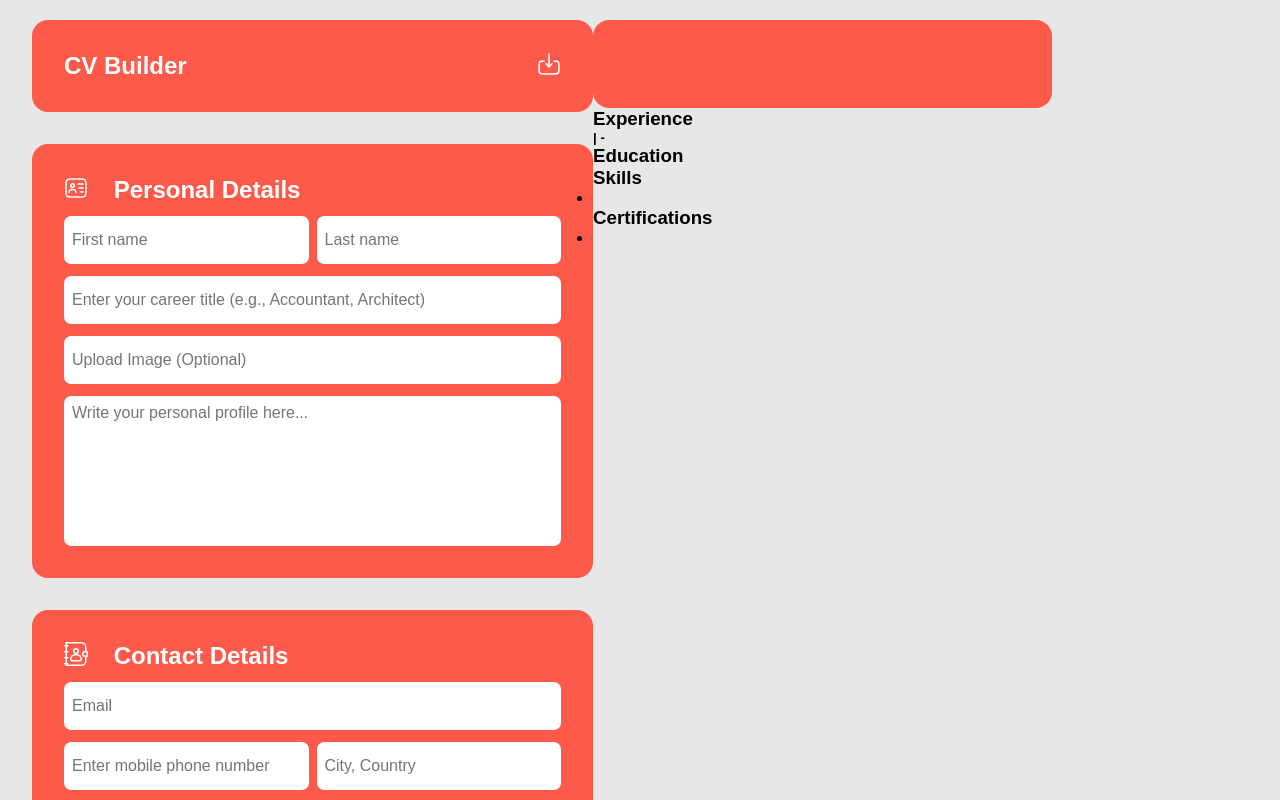
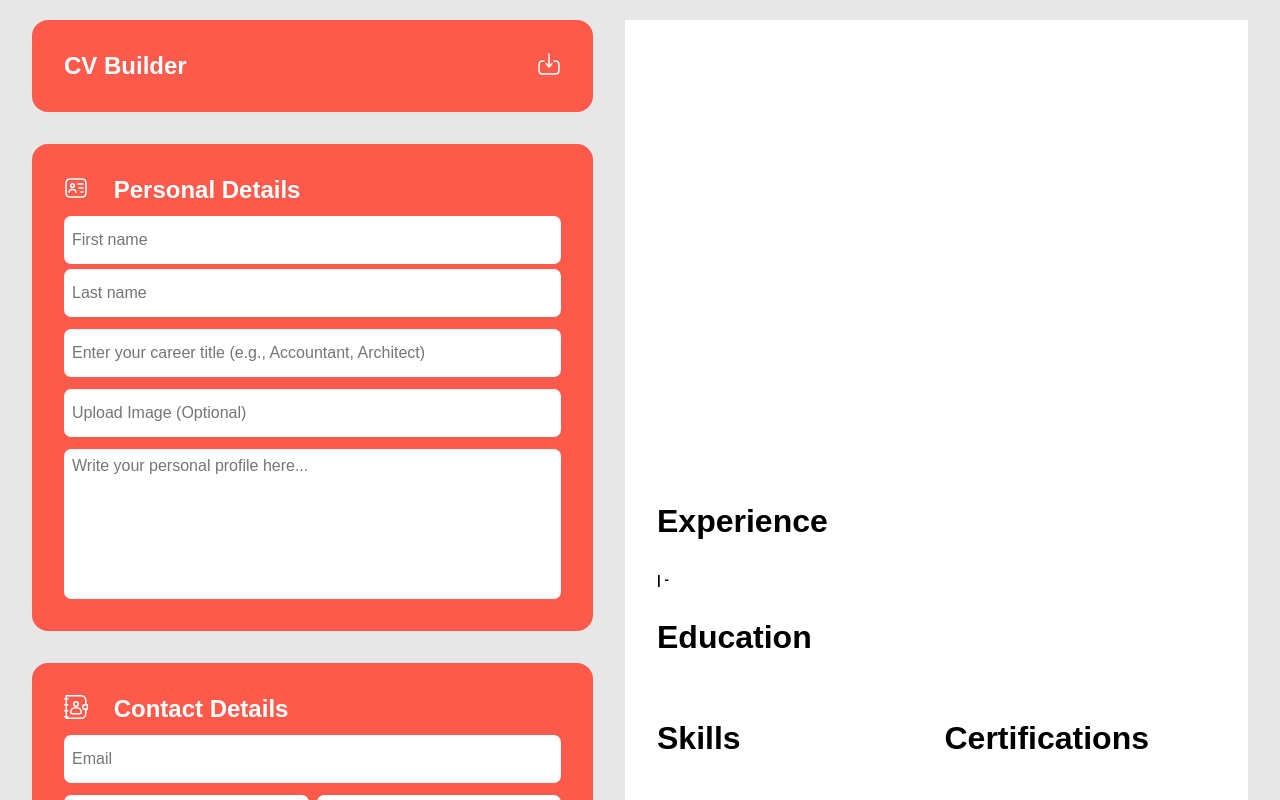
Before and after one commit to gavinv-m/cv-application, a React (Vite) app: page / in a window 1280 px wide. Shown: the top 800 px of the page. Built offline with nearby package versions, Linux system fonts and the light colour scheme.

Commit message:
style: Style resume main

```diff
--- a/src/App.jsx
+++ b/src/App.jsx
@@ -10,6 +10,7 @@ import ResumeMain from './main/ResumeMain';
 import Certifications from './sidebar/Certifications';
 import html2pdf from 'html2pdf.js';
 import '../src/styles/sidebar.css';
+import '../src/styles/main.css';
 
 export default function App() {
   const [resumeData, setResumeData] = useState({
--- a/src/index.css
+++ b/src/index.css
@@ -28,5 +28,6 @@ body {
 
   /* Descendants: */
   display: grid;
-  grid-template-columns: 0.3fr 0.7fr;
+  gap: 2rem;
+  grid-template-columns: 0.3fr 1fr;
 }
--- a/src/main/ExpEduContainer.jsx
+++ b/src/main/ExpEduContainer.jsx
@@ -3,9 +3,10 @@ export default function ExpEduContainer({ experience, education }) {
     <div className="exp-edu-container">
       <div className="exp-container">
         <h3>Experience</h3>
+        <div className="experience-group">
           {experience.map((exp) => {
             return (
-            <div key={exp.key}>
+              <div className="experience-section" key={exp.key}>
                 <h4>{exp.position}</h4>
                 <h5>{`${exp.company} | ${exp.startDate} - ${exp.endDate}`}</h5>
                 <p>{exp.description}</p>
@@ -13,11 +14,13 @@ export default function ExpEduContainer({ experience, education }) {
             );
           })}
         </div>
+      </div>
       <div className="edu-container">
         <h3>Education</h3>
+        <div className="education-section-group">
           {education.map((edu) => {
             return (
-            <div key={edu.key}>
+              <div className="education-section" key={edu.key}>
                 <h4>{edu.school}</h4>
                 <h5>{edu.degree}</h5>
               </div>
@@ -25,5 +28,6 @@ export default function ExpEduContainer({ experience, education }) {
           })}
         </div>
       </div>
+    </div>
   );
 }
--- a/src/main/ResumeHeader.jsx
+++ b/src/main/ResumeHeader.jsx
@@ -2,37 +2,47 @@ import EmailIcon from './icons/EmailIcon';
 import PhoneIcon from './icons/PhoneIcon';
 import LocationIcon from './icons/LocationIcon';
 
-// prettier-ignore
-export default function ResumeHeader({ personalDetails, contactDetails, image }) {
+export default function ResumeHeader({
+  personalDetails,
+  contactDetails,
+  image,
+}) {
   return (
     <div className="resume-header">
-      <div>
-        <div>
+      <div className="profile-card">
+        <div className="name-career-container">
           <div className="name-container">
             <h1 className="first-name">{personalDetails.firstName}</h1>
             <h1 className="last-name">{personalDetails.lastName}</h1>
           </div>
+          {personalDetails.career !== '' && (
             <h2 className="career">{personalDetails.career}</h2>
+          )}
         </div>
         <div className="image-container">
           {image !== null && <img src={image}></img>}
         </div>
+      </div>
       <p>{personalDetails.profile}</p>
-      </div>
-      <div className="contact-details">
+
+      {(contactDetails.email ||
+        contactDetails.number ||
+        contactDetails.location) && (
+        <div className="contacts-container">
           <div className="email-container">
-          {contactDetails.email !== '' && <EmailIcon></EmailIcon>}
+            {contactDetails.email && <EmailIcon />}
             <span>{contactDetails.email}</span>
           </div>
           <div className="number-container">
-          {contactDetails.number !== '' && <PhoneIcon></PhoneIcon>}
+            {contactDetails.number && <PhoneIcon />}
             <span>{contactDetails.number}</span>
           </div>
           <div className="location-container">
-          {contactDetails.location !== '' && <LocationIcon></LocationIcon>}
+            {contactDetails.location && <LocationIcon />}
             <span>{contactDetails.location}</span>
           </div>
         </div>
+      )}
     </div>
   );
 }
--- a/src/main/icons/EmailIcon.jsx
+++ b/src/main/icons/EmailIcon.jsx
@@ -1,5 +1,5 @@
 // prettier-ignore
-export default function EmailIcon({ width = "24", height = "24", className = "" }) {
+export default function EmailIcon({ width = "20", height = "20", className = "" }) {
     return (
       <svg
         fill="#000000"
--- a/src/main/icons/LocationIcon.jsx
+++ b/src/main/icons/LocationIcon.jsx
@@ -1,5 +1,5 @@
 // prettier-ignore
-export default function LocationIcon({width = '24', height = '24', className = '', color = 'currentColor'}) {
+export default function LocationIcon({width = '20', height = '20', className = '', color = 'currentColor'}) {
   return (
     <svg
       width={width}
--- a/src/main/icons/PhoneIcon.jsx
+++ b/src/main/icons/PhoneIcon.jsx
@@ -1,5 +1,5 @@
 // prettier-ignore
-export default function PhoneIcon({ width = "24", height = "24", className = "" }) {
+export default function PhoneIcon({ width = "20", height = "20", className = "" }) {
     return (
       <svg
         width={width}
--- a/src/sidebar/InputField.jsx
+++ b/src/sidebar/InputField.jsx
@@ -1,5 +1,5 @@
 // prettier-ignore
-function Input({ placeholder, value, onChange, type = 'text', maxLength = 30}) {
+function Input({ placeholder, value, onChange, type = 'text', maxLength = 25}) {
   return (
     <input
       type={type}
--- /dev/null
+++ b/src/styles/main.css
@@ -0,0 +1,115 @@
+main {
+    width: 100%;
+}
+
+.resume {
+    background-color: #ffffff;
+    height: 100%;
+    padding: 2rem;
+
+    /* Descendants: */
+    display: grid;
+    gap: 3rem;
+    grid-template-rows: 0.2fr 0.8fr;
+}
+
+.resume-header {
+    display: flex;
+    flex-direction: column;
+    gap: 0.9rem;
+}
+
+.profile-card {
+    display: grid;
+    grid-template-columns: 1fr 0.5fr;
+    width: 100%;
+}
+
+.name-career-container,
+.name-container {
+    display: flex;
+    flex-direction: column;
+    gap: 0.3rem;
+}
+
+img {
+    border-radius: 50%;
+    height: 200px;
+    width: 200px;
+}
+
+.career {
+    background-color: #fe5a4c;
+    border-radius: 1rem;
+    color: #ffffff;
+    padding: 0.3rem;
+    width: 55%;
+}
+
+.contacts-container {
+    background-color: #fe5a4c;
+    display: flex;
+    gap: 0.3rem;
+    justify-content: center;
+    padding: 0.3rem;
+}
+
+/* Containers with email, location, phone */
+.contacts-container div {
+    align-items: center;
+    display: flex;
+    gap: 0.4rem;
+    justify-content: center;
+}
+
+.contacts-container div svg {
+    max-height: 20px;
+    max-width: 20px;
+}
+
+.contacts-container span {
+    color: #ffffff;
+}
+
+.number-container > svg path {
+    fill: none;
+    stroke: #ffffff;
+}
+
+
+ul li {
+    list-style-type: none;
+}
+
+.exp-container h3,
+.edu-container h3,
+.skills-container h3,
+.certifications-container h3  {
+    font-size: 2rem;
+}
+
+.resume-main,
+.exp-container,
+.experience-section,
+.exp-edu-container,
+.edu-container,
+.education-section,
+.skills-container,
+.certifications-container,
+ul {
+    display: flex;
+    flex-direction: column;
+    gap: 1rem;
+}
+
+.resume-main {
+    gap: 2rem;
+}
+
+.experience-group,
+.education-section-group,
+.skills-certs-container  {
+    display: grid;
+    grid-template-columns: repeat(auto-fit, minmax(250px, 1fr));
+    gap: 1rem;
+}
```
Lines whose indentation alone changed are shown as unchanged.
